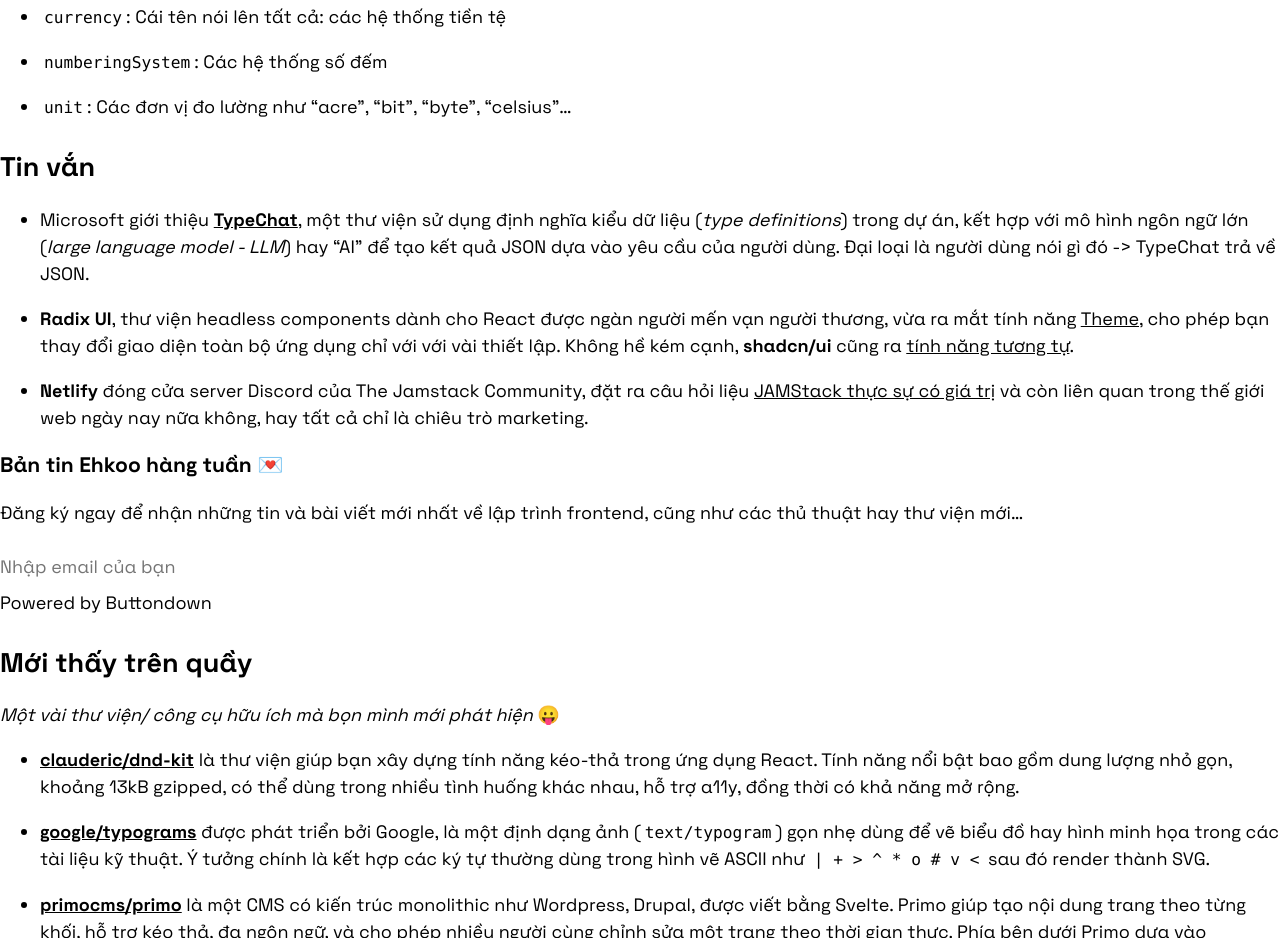
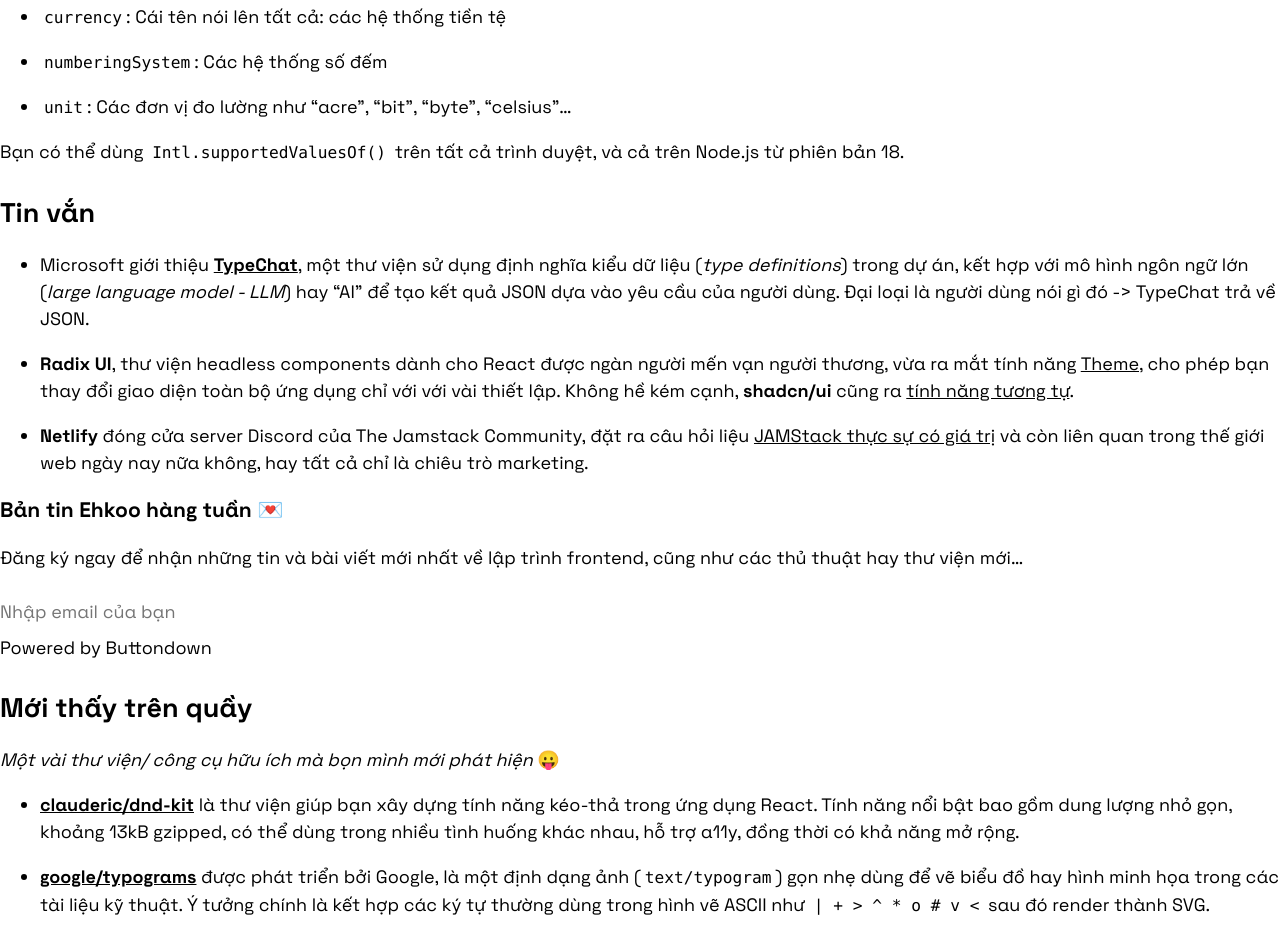
Before and after one commit to ehkoo/web, an Astro site: page /ban-tin/2023-week-29-30-31-32 in a window 1280 px wide. Shown: the part 1495-2433 px from the top of the page. Built offline with nearby package versions, Linux system fonts and the light colour scheme; Astro itself is replaced by a stand-in of ours; some packages are replaced by stand-ins of ours.

Commit message:
Update newsletter: w29-32 2023
Signed-off-by: An Cao <kcj.pop.com@gmail.com>

```diff
--- a/src/pages/ban-tin/2023-week-29-30-31-32.md
+++ b/src/pages/ban-tin/2023-week-29-30-31-32.md
@@ -44,6 +44,8 @@
 - `numberingSystem`: Các hệ thống số đếm
 - `unit`: Các đơn vị đo lường như "acre", "bit", "byte", "celsius"…
 
+Bạn có thể dùng `Intl.supportedValuesOf()` trên tất cả trình duyệt, và cả trên Node.js từ phiên bản 18.
+
 ## Tin vắn
 
 - Microsoft giới thiệu [**TypeChat**](https://microsoft.github.io/TypeChat/blog/introducing-typechat/), một thư viện sử dụng định nghĩa kiểu dữ liệu (_type definitions_) trong dự án, kết hợp với mô hình ngôn ngữ lớn (_large language model - LLM_) hay "AI" để tạo kết quả JSON dựa vào yêu cầu của người dùng. Đại loại là người dùng nói gì đó -> TypeChat trả về JSON.
```
